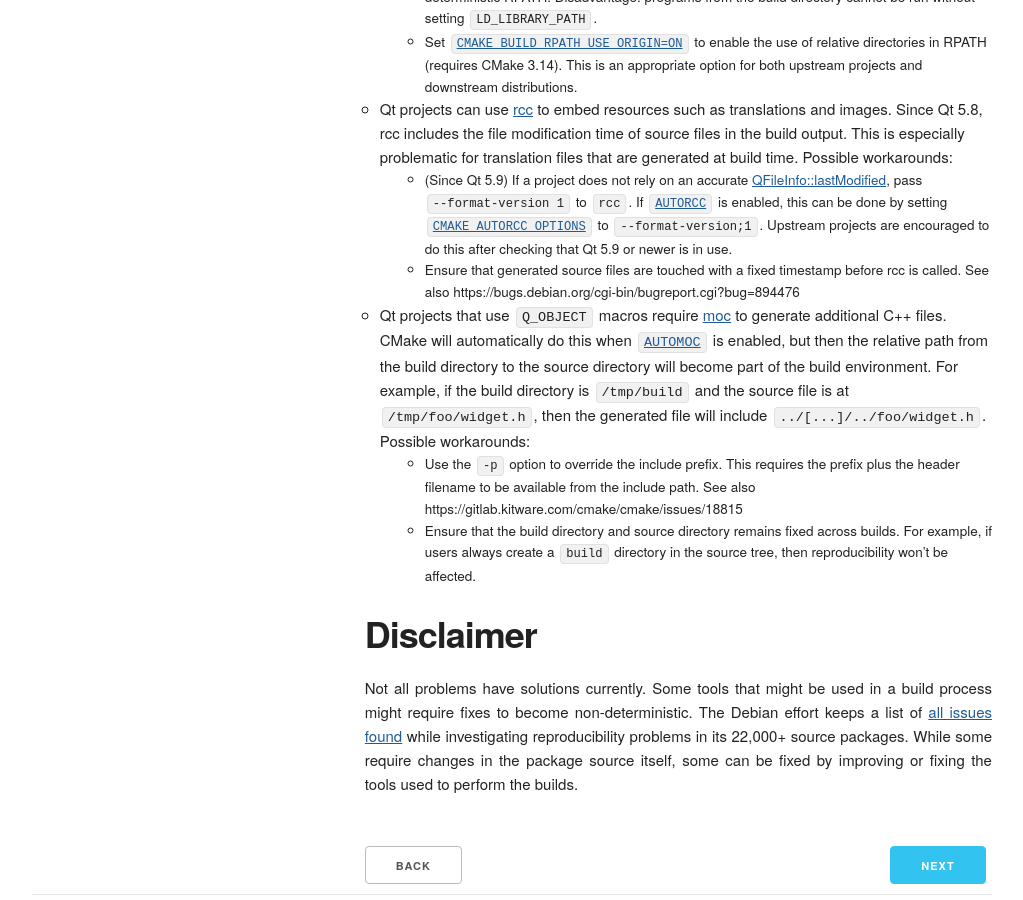
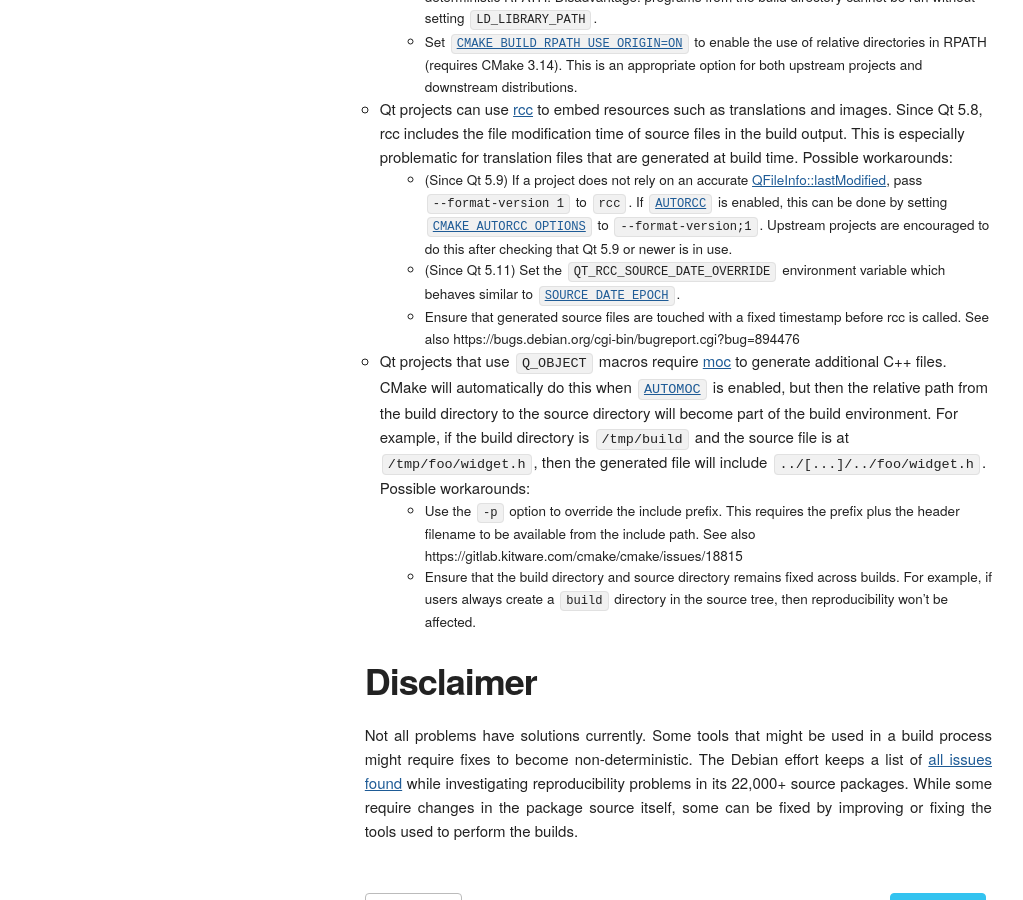
Before and after one commit to prototypefund/reproducible-website, a Jekyll site: the page built from _docs/deterministic_build_systems.md, in a window 1280 px wide and 900 px high, scrolled down 1261 px. Shown: the whole window, without its empty margins (128-1151 px from the left). Built offline with Jekyll 4.4.1, drawn with Linux system fonts in a browser that asks for light colours; some web fonts are replaced.

Commit message:
deterministic_build_systems: mention QT_RCC_SOURCE_DATE_OVERRIDE

```diff
--- a/_docs/deterministic_build_systems.md
+++ b/_docs/deterministic_build_systems.md
@@ -75,6 +75,9 @@ build environment. Here are some known issues and recommendations:
      [`CMAKE_AUTORCC_OPTIONS`](https://cmake.org/cmake/help/latest/variable/CMAKE_AUTORCC_OPTIONS.html)
      to `--format-version;1`. Upstream projects are encouraged to do
      this after checking that Qt 5.9 or newer is in use.
+   * (Since Qt 5.11) Set the `QT_RCC_SOURCE_DATE_OVERRIDE` environment
+     variable which behaves similar to
+     [`SOURCE_DATE_EPOCH`](https://reproducible-builds.org/specs/source-date-epoch/).
    * Ensure that generated source files are touched with a fixed
      timestamp before rcc is called. See also
      https://bugs.debian.org/cgi-bin/bugreport.cgi?bug=894476
```
